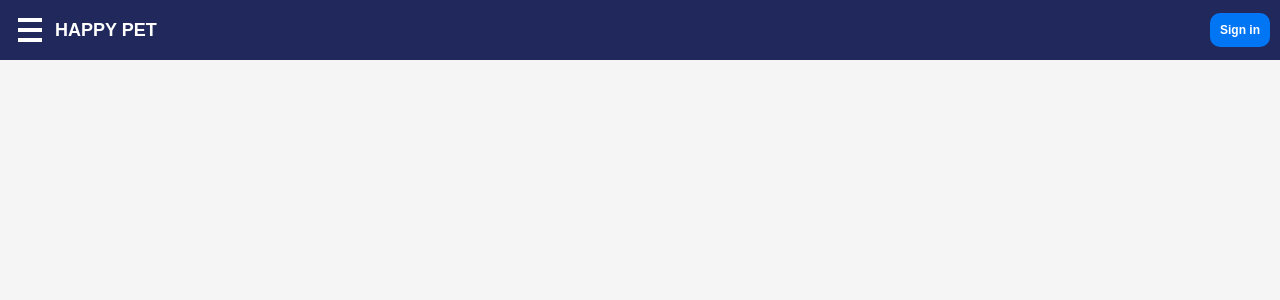
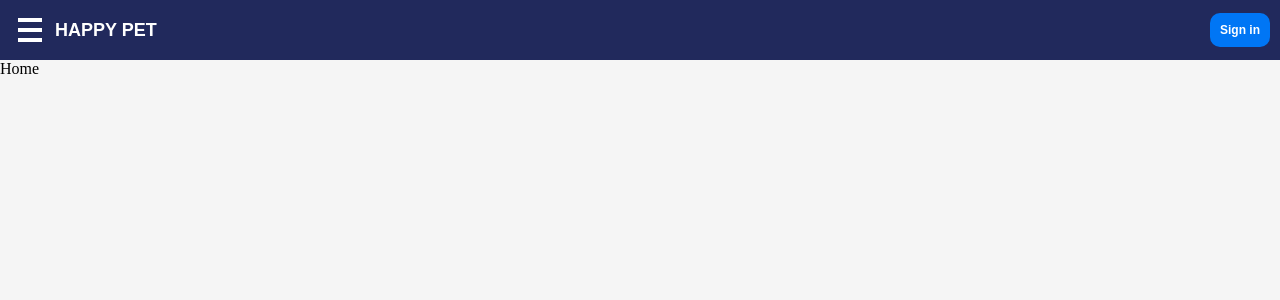
Before and after one commit to diefesson/pi3, a Vue app in the folder frontend/: page /home in a window 1280 px wide. Before the commit this address had no page. Shown: the top 300 px of the page. Built offline with nearby package versions, Linux system fonts and the light colour scheme.

Commit message:
refactor(frontend): migrated sidebar

```diff
--- a/frontend/src/app.vue
+++ b/frontend/src/app.vue
@@ -2,6 +2,12 @@
   <topbar
     v-on:sign-in="signInHandler"
     v-on:sign-out="signOutHandler"
+    v-on:toggle-sidebar="toggleSidebarHandler"
+    v-bind:session="session"
+  />
+  <sidebar
+    v-on:toggle-sidebar="toggleSidebarHandler"
+    v-bind:show="showSidebar"
     v-bind:session="session"
   />
   <router-view />
@@ -9,10 +15,14 @@
 
 <script>
 import Topbar from "./components/topbar.vue";
+import Sidebar from "./components/sidebar.vue";
 
 export default {
+  name: "App",
+  components: { Topbar, Sidebar },
   data() {
     return {
+      showSidebar: false,
       session: {
         signed: false,
         oid: null,
@@ -20,10 +30,8 @@
       },
     };
   },
-  name: "App",
-  components: { Topbar },
   methods: {
-    signInHandler: function (event) {
+    signInHandler(event) {
       console.log("sign in handler"); // todo: remove me
       this.session = {
         signed: true,
@@ -31,13 +39,16 @@
         oid: "org",
       };
     },
-    signOutHandler: function (event) {
+    signOutHandler(event) {
       this.session = {
         signed: false,
         uid: null,
         oid: null,
       };
     },
+    toggleSidebarHandler() {
+      this.showSidebar = !this.showSidebar;
+    },
   },
 };
 </script>
--- /dev/null
+++ b/frontend/src/components/sidebar.vue
@@ -0,0 +1,67 @@
+<template>
+  <div class="sidebar" v-bind:class="{ hidden: !show }">
+    <div class="sidebar-top">
+      <span>HOME</span>
+      <span v-on:click="closeClickHandler" class="sidebar-close"></span>
+    </div>
+    <div class="sidebar-content">
+      <router-link
+        v-for="l in filteredLinks"
+        v-bind:key="l.title"
+        v-bind:to="l.url"
+      >
+        <span>{{ l.title }} </span>
+      </router-link>
+      <span>Descubra</span>
+      <span>Compartilhe</span>
+    </div>
+    <div class="sidebar-bottom">
+      <span>The DiViLipes Developers - 2021</span>
+    </div>
+  </div>
+</template>
+
+<script>
+export default {
+  name: "Sidebar",
+  props: ["show", "session"],
+  data() {
+    return {
+      links: [
+        {
+          title: "Home",
+          url: "home",
+          signed: false,
+        },
+        {
+          title: "Ranking",
+          url: "ranking",
+          signed: false,
+        },
+        {
+          title: "Employee",
+          url: "employee",
+          signed: true,
+        },
+        {
+          title: "Add pet",
+          url: "pet-add",
+          signed: true,
+        },
+      ],
+    };
+  },
+  computed: {
+    filteredLinks() {
+      return this.links.filter((l) => this.session.signed || !l.signed);
+    },
+  },
+  methods: {
+    closeClickHandler() {
+      this.$emit("toggle-sidebar");
+    },
+  },
+};
+</script>
+
+<style src="../styles/sidebar.scss" lang="scss" scoped></style>
--- a/frontend/src/components/topbar.vue
+++ b/frontend/src/components/topbar.vue
@@ -2,7 +2,7 @@
   <!-- Topbar -->
   <div class="topbar">
     <div class="topbar-content">
-      <span class="sidebar-open"></span>
+      <span v-on:click="sidebarClickHandler" class="topbar-sidebar-open"></span>
       <span class="topbar-brand">HAPPY PET</span>
     </div>
     <div class="topbar-content">
@@ -21,6 +21,11 @@
   name: "Topbar",
   props: ["session"],
   components: { ButtonSignIn, ButtonSignOut },
+  methods: {
+    sidebarClickHandler() {
+      this.$emit("toggle-sidebar");
+    },
+  },
 };
 </script>
 
--- a/frontend/src/router/index.js
+++ b/frontend/src/router/index.js
@@ -6,6 +6,14 @@
     path: '/',
     name: 'Home',
     component: Home
+  },{
+    path: "/home",
+    name: "Home",
+    component: Home
+  }, {
+    path: "/ranking",
+    name: "Ranking",
+    component: Home // todo: replace with correct page
   }
 ]
 
--- a/frontend/src/styles/base.scss
+++ b/frontend/src/styles/base.scss
@@ -80,139 +80,6 @@
 
 .background-error {
     background-color: $color-status-error;
-}
-
-/* Sidebar */
-
-.sidebar,
-.sidebar-top,
-.sidebar-content,
-.sidebar-bottom {
-    width: $layout-sidebar-width;
-}
-
-@media screen and (max-width: 500px) {
-    .sidebar,
-    .sidebar-top,
-    .sidebar-content,
-    .sidebar-bottom {
-        width: 100%;
-    }
-}
-
-.sidebar {
-    z-index: 3;
-    position: fixed;
-    top: 0;
-    overflow: hidden;
-    transition-duration: 0.5s;
-    height: 100%;
-}
-
-.sidebar.hidden {
-    width: 0px;
-    transition-duration: 0.5;
-}
-
-.sidebar-top {
-    height: $color-status-success;
-    background-color: $color-primary;
-    display: flex;
-    justify-content: space-between;
-    align-items: center;
-    padding-left: 10px;
-    padding-right: 20px;
-
-    box-sizing: border-box;
-}
-
-.sidebar-top span {
-    white-space: nowrap;
-    font-family: $font-headline;
-    font-weight: 700;
-    font-size: 24px;
-    color: $color-white-text-100;
-}
-
-.sidebar-close {
-    position: relative;
-    width: 20px;
-    height: 20px;
-    transform: rotate(-45deg);
-}
-
-.sidebar-close::before,
-.sidebar-close::after {
-    content: "";
-    display: block;
-    background-color: white;
-    position: absolute;
-    top: 0px;
-    left: 0px;
-}
-
-.sidebar-close::before {
-    width: 5px;
-    height: 20px;
-}
-
-.sidebar-close::after {
-    width: 20px;
-    height: 5px;
-}
-
-.sidebar-content {
-    background-color: $color-background-surface;
-    display: flex;
-    flex-direction: column;
-    gap: 10px;
-    height: 100%;
-    padding: 10px;
-}
-
-.sidebar-content span {
-    white-space: nowrap;
-    font-family: $font-headline;
-    font-size: 24px;
-    font-weight: 700;
-    color: $color-dark-text-80;
-}
-
-.sidebar-bottom {
-    position: absolute;
-    left: 10px;
-    bottom: 10px;
-    font-family: $font-body;
-    font-size: 14px;
-    color: $color-dark-text-40;
-}
-
-.sidebar-open {
-    display: block;
-    width: 40px;
-    height: 40px;
-}
-
-.sidebar-open::before {
-    display: block;
-    content: "";
-    margin-top: 20%;
-    margin-left: 20%;
-    width: 60%;
-    height: 60%;
-    background-image: repeating-linear-gradient(
-        0,
-        #fff 0%,
-        #fff 16.6%,
-        transparent 16.6%,
-        transparent 41.6%,
-        #fff 41.6%,
-        #fff 58.2%,
-        transparent 58.2%,
-        transparent 83.2%,
-        #fff 83.2%,
-        #fff 100%
-    );
 }
 
 .sign-in-container {
--- a/frontend/src/styles/button-sign.scss
+++ b/frontend/src/styles/button-sign.scss
@@ -1,4 +1,4 @@
-@use "@/styles/base.scss";
+@use "./base.scss";
 
 .button-sign-in,
 .button-sign-out {
--- /dev/null
+++ b/frontend/src/styles/sidebar.scss
@@ -0,0 +1,104 @@
+@use "./base.scss";
+
+.sidebar,
+.sidebar-top,
+.sidebar-content,
+.sidebar-bottom {
+    width: base.$layout-sidebar-width;
+}
+
+@media screen and (max-width: 500px) {
+    .sidebar,
+    .sidebar-top,
+    .sidebar-content,
+    .sidebar-bottom {
+        width: 100%;
+    }
+}
+
+.sidebar {
+    z-index: 3;
+    position: fixed;
+    top: 0;
+    overflow: hidden;
+    transition-duration: 0.5s;
+    height: 100%;
+}
+
+.sidebar.hidden {
+    width: 0px;
+    transition-duration: 0.5;
+}
+
+.sidebar-top {
+    height: base.$layout-topbar-height;
+    background-color: base.$color-primary;
+    display: flex;
+    justify-content: space-between;
+    align-items: center;
+    padding-left: 10px;
+    padding-right: 20px;
+
+    box-sizing: border-box;
+}
+
+.sidebar-top span {
+    white-space: nowrap;
+    font-family: base.$font-headline;
+    font-weight: 700;
+    font-size: 24px;
+    color: base.$color-white-text-100;
+}
+
+.sidebar-close {
+    position: relative;
+    width: 20px;
+    height: 20px;
+    transform: rotate(-45deg);
+}
+
+.sidebar-close::before,
+.sidebar-close::after {
+    content: "";
+    display: block;
+    background-color: white;
+    position: absolute;
+    top: 0px;
+    left: 0px;
+}
+
+.sidebar-close::before {
+    width: 5px;
+    height: 20px;
+}
+
+.sidebar-close::after {
+    width: 20px;
+    height: 5px;
+}
+
+.sidebar-content {
+    background-color: base.$color-background-surface;
+    display: flex;
+    flex-direction: column;
+    gap: 10px;
+    height: 100%;
+    padding: 10px;
+}
+
+.sidebar-content span {
+    white-space: nowrap;
+    font-family: base.$font-headline;
+    font-size: 24px;
+    font-weight: 700;
+    color: base.$color-dark-text-80;
+}
+
+.sidebar-bottom {
+    position: absolute;
+    left: 10px;
+    bottom: 10px;
+    font-family: base.$font-body;
+    font-size: 14px;
+    color: base.$color-dark-text-40;
+}
--- a/frontend/src/styles/topbar.scss
+++ b/frontend/src/styles/topbar.scss
@@ -1,4 +1,4 @@
-@use "@/styles/base.scss";
+@use "./base.scss";
 
 .topbar {
     position: sticky;
@@ -33,3 +33,31 @@
     font-weight: 700;
     color: base.$color-white-text-100;
 }
+
+.topbar-sidebar-open {
+    display: block;
+    width: 40px;
+    height: 40px;
+}
+
+.topbar-sidebar-open::before {
+    display: block;
+    content: "";
+    margin-top: 20%;
+    margin-left: 20%;
+    width: 60%;
+    height: 60%;
+    background-image: repeating-linear-gradient(
+        0,
+        #fff 0%,
+        #fff 16.6%,
+        transparent 16.6%,
+        transparent 41.6%,
+        #fff 41.6%,
+        #fff 58.2%,
+        transparent 58.2%,
+        transparent 83.2%,
+        #fff 83.2%,
+        #fff 100%
+    );
+}
```
